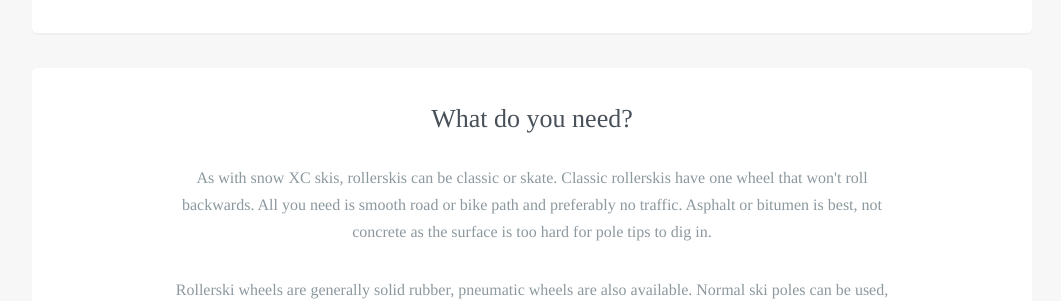
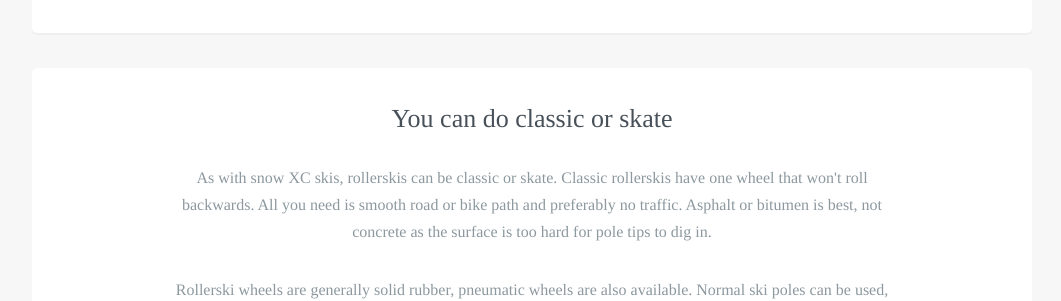
Before and after one commit to robcatto/robcatto.github.io, a Jekyll site: the page built from summer/rollerski/index.html, in a window 1280 px wide and 900 px high, scrolled down 661 px. Shown: the part 156-457 px from the top of the window, without its empty margins (108-1169 px from the left). Built offline with Jekyll 4.4.1, drawn with Linux system fonts in a browser that asks for light colours; some web fonts are replaced; Markdown is read by kramdown in place of the engine named in the settings.

Commit message:
Update index.html

```diff
--- a/summer/rollerski/index.html
+++ b/summer/rollerski/index.html
@@ -45,7 +45,7 @@ layout: default
 
 
                 <section class="mobile_section">
-                    <h3>What do you need?</h3>
+                    <h3>You can do classic or skate</h3>
                     <p>As with snow XC skis, rollerskis can be classic or skate. Classic rollerskis have one wheel that won't roll backwards. All you need is smooth road or bike path and preferably no traffic. Asphalt or bitumen is best, not concrete as the surface is too hard for pole tips to dig in.
                     <p>Rollerski wheels are generally solid rubber, pneumatic wheels are also available. Normal ski poles can be used, though the baskets can be replaced with more durable rollerski poles tips. Helmets are essential! Other safety equipment such as knee/elbow pads are optional.
 
```
